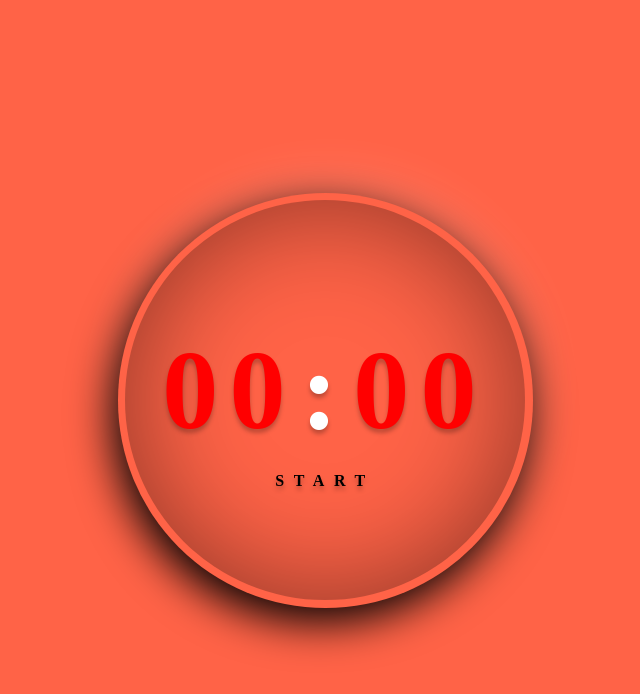
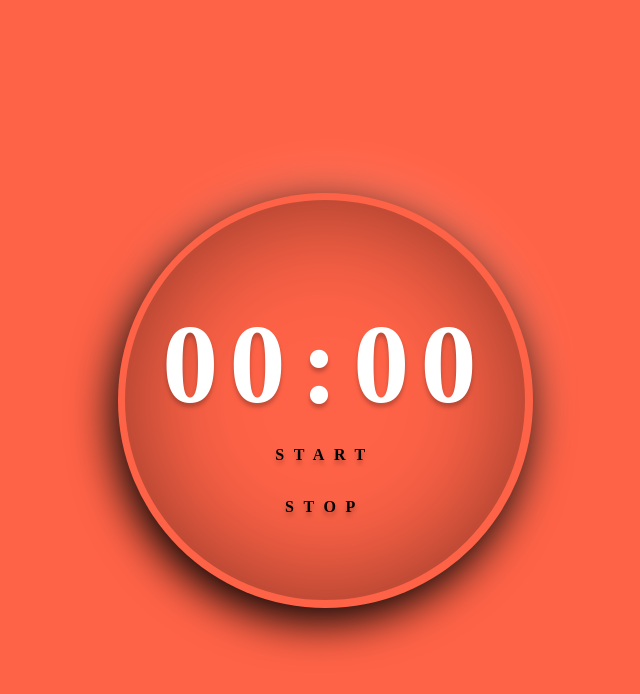
Before and after one commit to AlexeyKrop/pomidorro-timer, a plain HTML site: page index.html in a window 1280 px wide. Both pictures are taken after a click on the element "START". Shown: the whole page, without its empty margins (315-955 px from the left). Drawn offline with Linux system fonts and the light colour scheme.

Commit message:
add style for el

```diff
--- a/index.html
+++ b/index.html
@@ -17,6 +17,7 @@
             <span id="seconds" contentEditable="true">00</span>
           </div>
           <div id="stsp">START</div>
+          <div id="stsp">STOP</div>
           <span id="setting"><i class="fas fa-cog"></i></span>
         </div>
       </div>
--- a/script.js
+++ b/script.js
@@ -2,7 +2,7 @@
 const pomidoroTimer = () => {
   const minutes = document.getElementById("minutes"),
     seconds = document.getElementById("seconds"),
-    time = document.getElementById("time"),
+    timer = document.querySelector(".timer"),
     body = document.querySelector("body"),
     start = document.getElementById("stsp");
   let idInterval;
@@ -22,7 +22,7 @@ const pomidoroTimer = () => {
       timeMinute--;
     } else {
       stopTimer();
-      defoultStyle();
+      basicStyleSettings();
     }
   };
   const startTimer = () => {
@@ -31,23 +31,41 @@ const pomidoroTimer = () => {
   const stopTimer = () => {
     clearInterval(idInterval);
   };
-  const defoultStyle = () => {
+  const basicStyleSettings = () => {
     seconds.style.color = "red";
     minutes.style.color = "red";
   };
-  const startStyle = () => {
+  const timerStyleSettings = () => {
     seconds.style.color = "white";
     minutes.style.color = "white";
   };
   start.addEventListener("click", () => {
     timeMinute = +minutes.textContent * 60;
-    startStyle();
+    if (minutes.textContent === "00" && seconds.textContent === "00") {
+      const el = document.createElement("div");
+      el.textContent = "Введите время";
+      el.style.cssText = `position: absolute;
+                          top: 25%;
+                          font-size: 25px;
+                          color: #90EE90;`;
+      setTimeout(() => {
+        if (el) {
+          el.remove();
+        }
+      }, 2000);
+      timer.append(el);
+      return;
+    }
+    timerStyleSettings();
     settingsTimer();
     startTimer();
   });
-  time.addEventListener("click", (e) => {
+
+  body.addEventListener("click", (e) => {
     const target = e.target;
-    stopTimer();
+    if (!target.matches("#stsp")) {
+      stopTimer();
+    }
   });
 };
 pomidoroTimer();
--- a/style.css
+++ b/style.css
@@ -78,9 +78,8 @@ body {
 }
 
 #stsp {
-  color: var(--font-clr);
   cursor: pointer;
-  font-family: Montserrat;
+  font-family: "Montserrat";
   font-weight: bold;
   font-size: 1rem;
   line-height: 1.25rem;
@@ -89,7 +88,9 @@ body {
   margin: 1rem 0;
   text-shadow: 0px 4px 4px rgba(0, 0, 0, 0.25);
 }
-
+#stsp:hover {
+  color: rgba(0, 0, 0, 0.25);
+}
 #setting {
   cursor: pointer;
   margin-top: 1rem;
```
